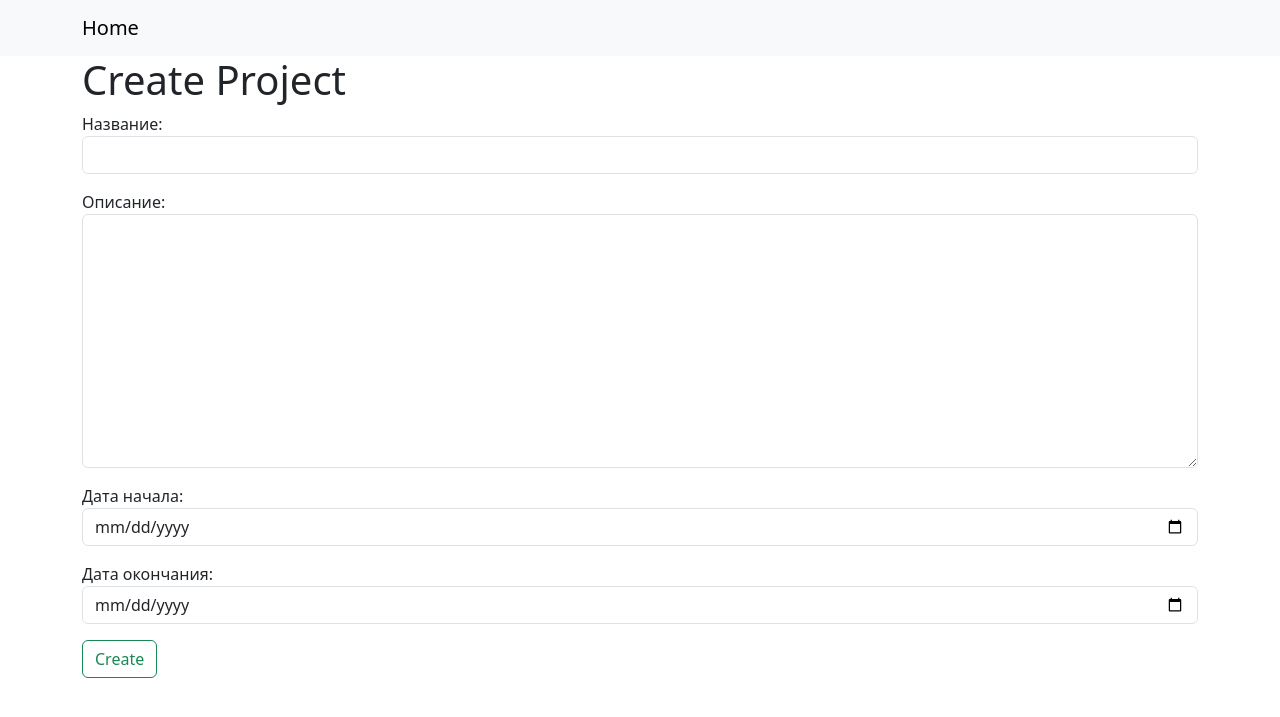
After one commit to Napales/todo-list, a Django app: page /project/add/ in a window 1280 px wide. The commit adds this page. Shown: the top 717 px of the page. Run offline with Django 5.2, Linux system fonts and the light colour scheme; parts of the project's set-up code (start-up, migrations or seed data) failed here and were passed over.

Commit message:
Сделал: Создание проекта, форму для этого и project_create.html

```diff
--- /dev/null
+++ b/webapp/forms/base_form.py
@@ -0,0 +1,11 @@
+from django import forms
+from django.forms import widgets
+
+
+class BaseForm(forms.ModelForm):
+
+    def __init__(self, *args, **kwargs):
+        super().__init__(*args, **kwargs)
+        for v in self.visible_fields():
+            if not isinstance(v.field.widget, widgets.CheckboxSelectMultiple):
+                v.field.widget.attrs['class'] = 'form-control'
--- /dev/null
+++ b/webapp/forms/projects.py
@@ -0,0 +1,14 @@
+from django import forms
+from webapp.forms.base_form import BaseForm
+from webapp.models import Project
+
+
+class ProjectForm(BaseForm):
+
+    class Meta:
+        model = Project
+        fields = ('name', 'description', 'start_date', 'end_date')
+        widgets = {
+            'start_date' : forms.DateInput(attrs={'type': 'date'}),
+            'end_date' : forms.DateInput(attrs={'type': 'date'}),
+        }
--- a/webapp/templates/base.html
+++ b/webapp/templates/base.html
@@ -24,8 +24,11 @@
         <div class="collapse navbar-collapse" id="navbarNav">
             <ul class="navbar-nav">
                 {% block nav %}
-                    <li class="nav-item">
-                        <a class="nav-link active" aria-current="page" href="{% url 'add-task' %}">Create task</a>
+{#                    <li class="nav-item">#}
+{#                        <a class="nav-link active" aria-current="page" href="{% url 'add-task' %}">Create task</a>#}
+{#                    </li>#}
+                     <li class="nav-item">
+                        <a class="nav-link active" aria-current="page" href="{% url 'project_add' %}">Create project</a>
                     </li>
                 {% endblock %}
             </ul>
--- /dev/null
+++ b/webapp/templates/projects/project_create.html
@@ -0,0 +1,12 @@
+{% extends 'base.html' %}
+
+{% block nav %}
+{% endblock %}
+
+{% block content %}
+    <h1>Create Project</h1>
+    <form action="{% url 'project_add' %}" method="post">
+        {% include 'partial/task_form.html' %}
+        <input class="btn btn-outline-success" type="submit" value="Create"/>
+    </form>
+{% endblock %}
--- a/webapp/templates/projects/project_detail.html
+++ b/webapp/templates/projects/project_detail.html
@@ -25,6 +25,10 @@
                         </div>
                     </div>
                 </div>
+            {% empty %}
+                <div class="text-center">
+                    <p>No task</p>
+                </div>
             {% endfor %}
         </div>
     </div>
--- a/webapp/urls.py
+++ b/webapp/urls.py
@@ -1,11 +1,12 @@
 from django.urls import path
 
 from webapp.views import IndexTaskView, CreateTaskView, DetailTaskView, DeleteTaskView, UpdateTaskView
-from webapp.views.projects import ProjectsListView, ProjectDetailView
+from webapp.views.projects import ProjectsListView, ProjectDetailView, ProjectCreateView
 
 urlpatterns = [
     path('', ProjectsListView.as_view(), name='project_list'),
     path('project/<int:pk>/', ProjectDetailView.as_view(), name='project_detail'),
+    path('project/add/', ProjectCreateView.as_view(), name='project_add'),
 
 
     path('task/list', IndexTaskView.as_view(), name='index'),
--- a/webapp/views/projects.py
+++ b/webapp/views/projects.py
@@ -1,9 +1,11 @@
 from urllib.parse import urlencode
 
 from django.db.models import Q
-from django.views.generic import ListView, DetailView
+from django.urls import reverse_lazy
+from django.views.generic import ListView, DetailView, CreateView
 
 from webapp.forms import SearchForm
+from webapp.forms.projects import ProjectForm
 from webapp.models import Project
 
 
@@ -40,7 +42,16 @@ class ProjectsListView(ListView):
             return self.form.cleaned_data['search']
 
 
+
+
 class ProjectDetailView(DetailView):
     template_name = 'projects/project_detail.html'
     model = Project
     context_object_name = 'project'
+
+
+class ProjectCreateView(CreateView):
+    template_name = 'projects/project_create.html'
+    model = Project
+    form_class = ProjectForm
+    success_url = reverse_lazy('project_list')
```
Also changed, not shown: webapp/forms/tasks.py (+2 -7 lines).
